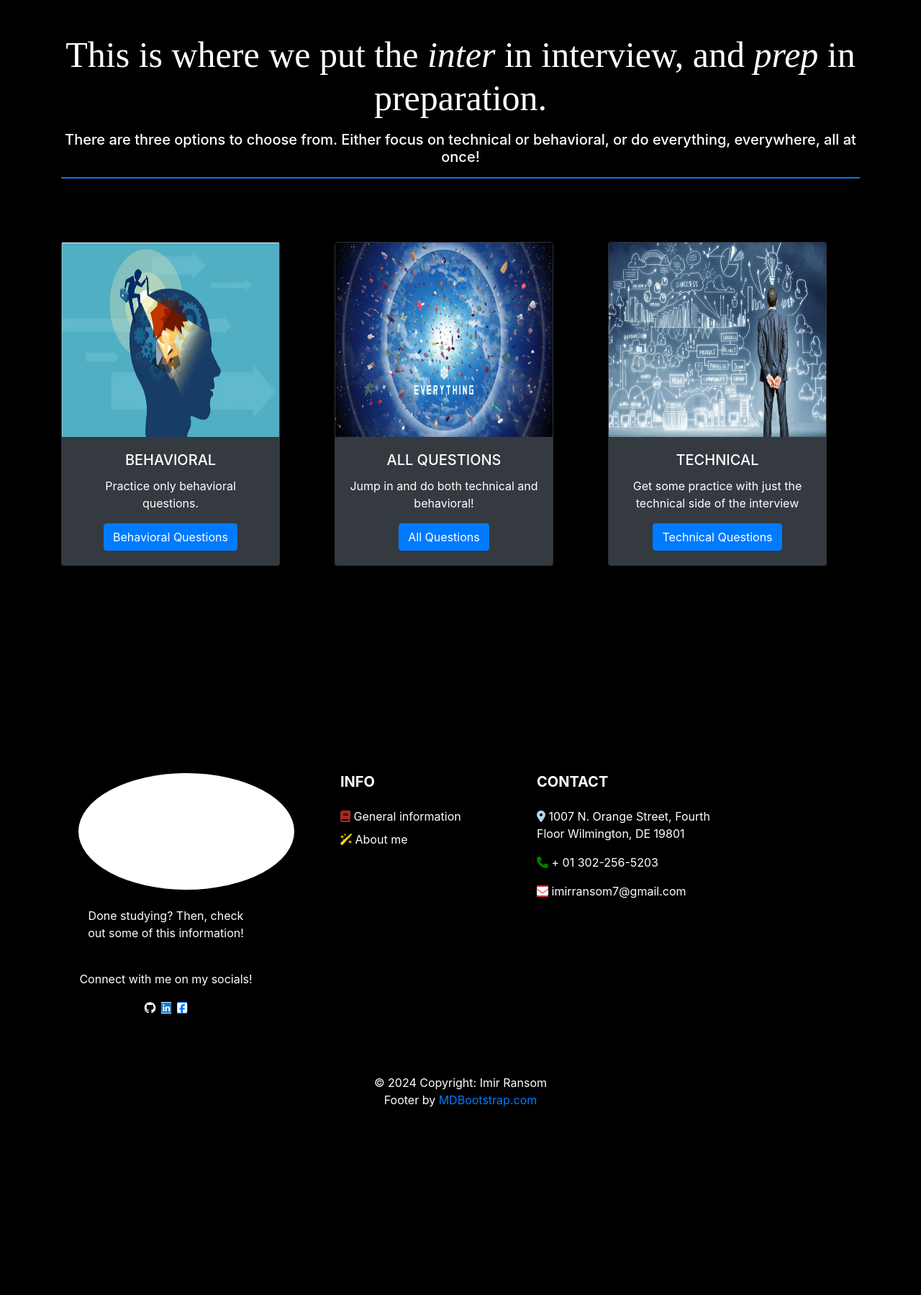
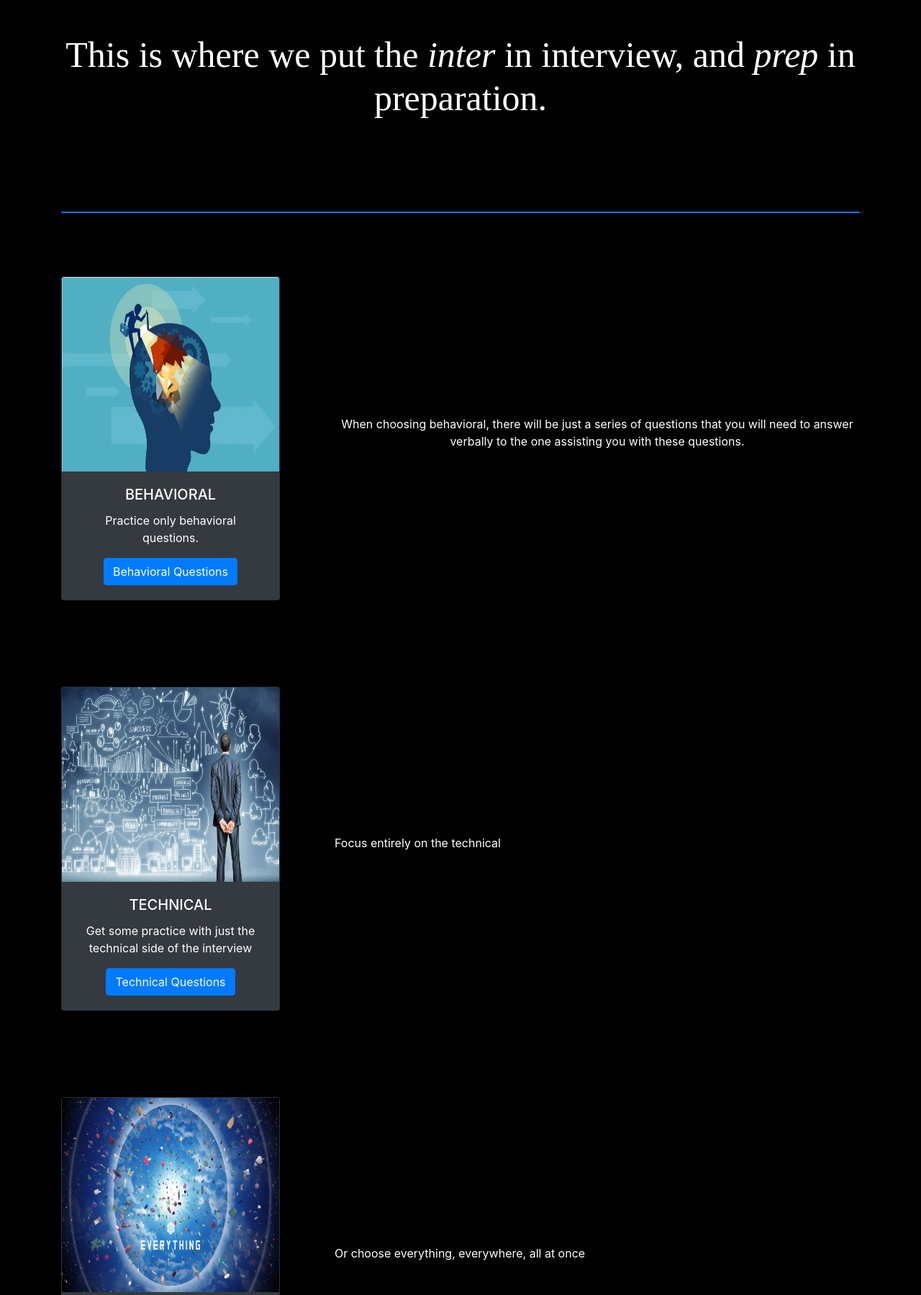
Before and after one commit to imirransom7/Interview-Preparation, a Flask app: page / in a window 1280 px wide. Shown: the part 162-1961 px from the top of the page at 72% size. Before the commit the page ends 1700 px from the top, so only its background shows below. Run offline with Flask 3, Linux system fonts and the light colour scheme; parts of the project's set-up code (start-up, migrations or seed data) failed here and were passed over; some libraries are stand-ins or nearby versions; grey boxes are pictures that could not be loaded.

Commit message:
changed the layout of the cards to be columns instead of rows

```diff
--- a/web/templates/index.html
+++ b/web/templates/index.html
@@ -57,11 +57,10 @@
        <p style="font-family: sans-serif-menlo"><span style="font-size: 50px">
          This is where we put the <span style="font-style: italic">inter </span>in interview,
          and <span style="font-style: italic">prep</span> in preparation.</span></p>
+      </h1>
+<br><br><br><br>
 
-       <h5>
-         There are three options to choose from. Either focus on technical or behavioral, or do everything, everywhere, all at once!
-       </h5>
-     </h1>
+
 <hr class="border border-primary border-3 opacity-75">
 
       <br>
@@ -72,22 +71,59 @@
 
 
 <div class="container my-5">
-  <div class="row my-4">
+
     <!-- First card -->
-    <div class="col-4">
+    <div class="row my-4">
+  <!-- First card (on the left) -->
+  <div class="col-md-4">
+    <div class="card bg-dark text-center" style="width: 19rem;">
+      <img src="{{ url_for('static', filename='images/behavioral.png') }}" height="270" width="302" class="card-img-top" alt="Behavioral">
+      <div class="card-body">
+        <h5 class="card-title">BEHAVIORAL</h5>
+        <p class="card-text">Practice only behavioral questions.</p>
+        <div align="center">
+          <a href="#" class="btn btn-primary">Behavioral Questions</a>
+        </div>
+      </div>
+    </div>
+  </div>
+
+  <!-- Text (on the right) -->
+  <div class="col-md-8 d-flex align-items-center">
+    <p class="text-center">
+      When choosing behavioral, there will be just a series of questions that you will need to answer verbally to the one assisting you with these questions.
+    </p>
+  </div>
+</div>
+
+
+<br><br><br>
+ <!-- Second card -->
+    <div class="row my-4">
+     <div class="col-4">
       <div class="card bg-dark text-center" style="width: 19rem;">
-        <img src="{{ url_for('static', filename='images/behavioral.png') }}" height="270" width="302">
+        <img src="{{ url_for('static', filename='images/technical.jpg') }}" height="270" width="302">
         <div class="card-body">
-          <h5 class="card-title">BEHAVIORAL</h5>
-          <p class="card-text">Practice only behavioral questions.</p>
+          <h5 class="card-title">TECHNICAL</h5>
+          <p class="card-text">Get some practice with just the technical side of the interview</p>
             <div align="center">
-              <a href="#" class="btn btn-primary">Behavioral Questions</a>
+              <a href="#" class="btn btn-primary">Technical Questions</a>
             </div>
         </div>
       </div>
     </div>
+      <!-- Text (on the right) -->
+  <div class="col-md-8 d-flex align-items-center">
+    <p class="text-center">
+        Focus entirely on the technical
+    </p>
+  </div>
+  </div>
 
-    <!-- Second card -->
+<br><br><br>
+
+    <!-- Third card -->
+    <div class="row my-4">
     <div class="col-4">
       <div class="card bg-dark text-center" style="width: 19rem;">
         <img src="{{ url_for('static', filename='images/everything.jpg') }}" height="270" width="302">
@@ -100,21 +136,11 @@
         </div>
       </div>
     </div>
-
-    <!-- Third card -->
-     <div class="col-4">
-      <div class="card bg-dark text-center" style="width: 19rem;">
-        <img src="{{ url_for('static', filename='images/technical.jpg') }}" height="270" width="302">
-        <div class="card-body">
-          <h5 class="card-title">TECHNICAL</h5>
-          <p class="card-text">Get some practice with just the technical side of the interview</p>
-            <div align="center">
-              <a href="#" class="btn btn-primary">Technical Questions</a>
-            </div>
-        </div>
-      </div>
-    </div>
-
+        <!-- Text (on the right) -->
+  <div class="col-md-8 d-flex align-items-center">
+    <p class="text-center">
+        Or choose everything, everywhere, all at once
+    </p>
   </div>
 </div>
 
```
